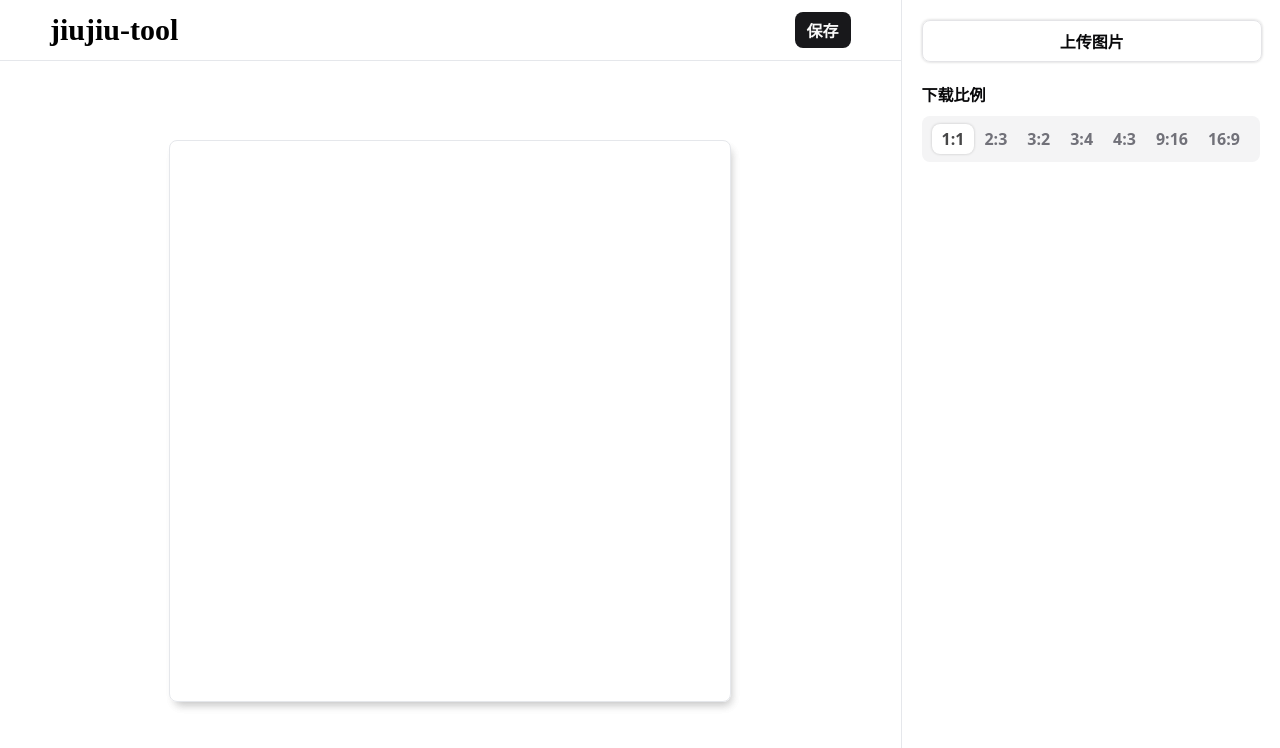
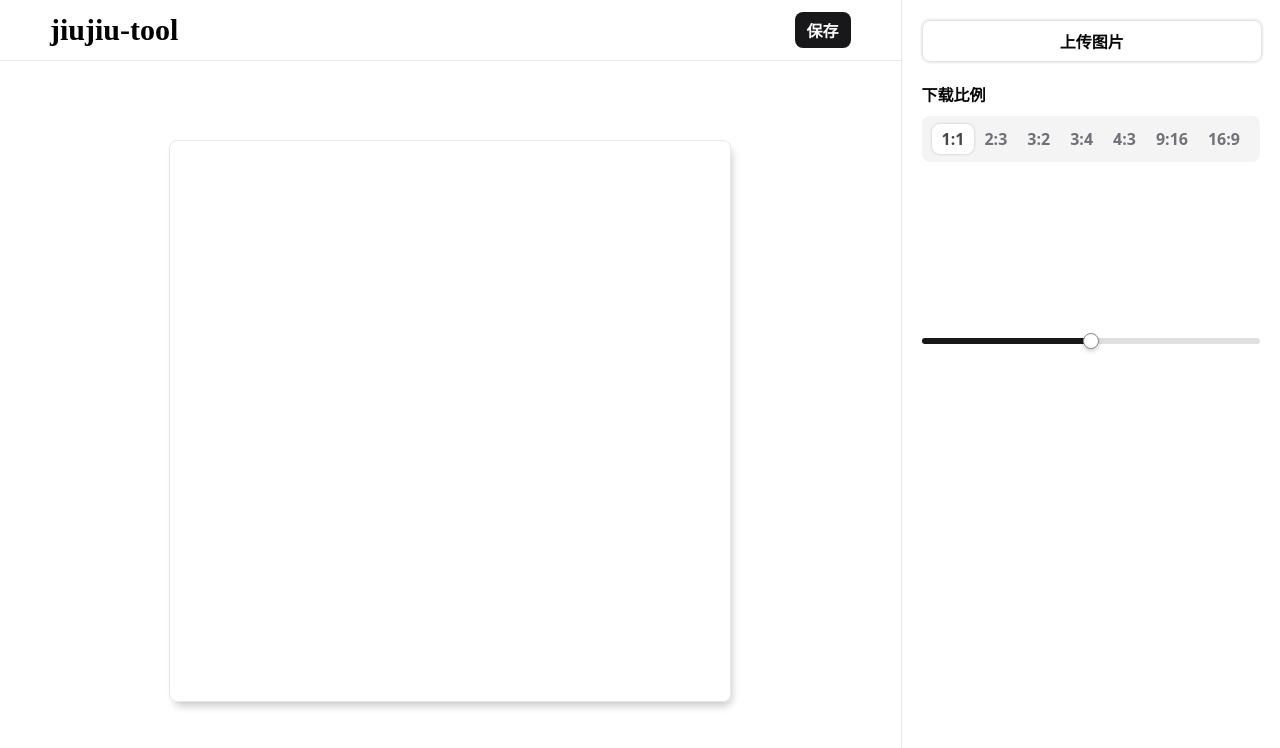
Before and after one commit to Jiujiuou/img-background, a React (Vite) app: page / in a window 1280 px wide. Shown: the top 748 px of the page. Built offline with nearby package versions, Linux system fonts and the light colour scheme; a web font is replaced by a local one.

Commit message:
feat: 新增 slider 组件

```diff
--- a/src/App.jsx
+++ b/src/App.jsx
@@ -2,11 +2,12 @@ import React, { useEffect, useState } from "react";
 import Header from "@/component/Header/Header";
 import useStore from "@/store";
 import RatioControl from "@/component/RatioControl/RatioControl";
-import ImageUpload from "./component/ImageUpload/ImageUpload";
-
+import ImageUpload from "@/component/ImageUpload/ImageUpload";
+import Slider from "@/component/Slider/Slider";
 import styles from "./index.module.less";
 
 function App() {
+  const [value, setValue] = useState(50);
   const _RatioStyle = useStore((state) => state._RatioStyle);
   const _BackgroundImageStyle = useStore(
     (state) => state._BackgroundImageStyle
@@ -32,6 +33,21 @@ function App() {
         <div className={styles.control}>
           <ImageUpload />
           <RatioControl />
+          <br />
+          <br />
+          <br />
+          <br />
+          <br />
+          <br />
+          <br />
+          <br />
+          <Slider
+            min={0}
+            max={100}
+            step={1}
+            value={value}
+            onChange={setValue}
+          />
         </div>
       </div>
     </div>
--- /dev/null
+++ b/src/component/Slider/Slider.jsx
@@ -0,0 +1,63 @@
+import React, { useState, useRef } from "react";
+import styles from "./index.module.css";
+const Slider = ({ min = 0, max = 100, step = 1, value, onChange }) => {
+  const [currentValue, setCurrentValue] = useState(value || min);
+  const sliderRef = useRef(null);
+
+  const handleSliderClick = (e) => {
+    const slider = sliderRef.current;
+    const rect = slider.getBoundingClientRect();
+    const offsetX = e.clientX - rect.left;
+    const sliderWidth = rect.width;
+
+    // 计算值
+    const newValue =
+      Math.round(((offsetX / sliderWidth) * (max - min)) / step) * step + min;
+    setCurrentValue(newValue);
+    onChange?.(newValue);
+  };
+
+  const handleThumbDrag = (e) => {
+    const slider = sliderRef.current;
+    const rect = slider.getBoundingClientRect();
+    const offsetX = Math.min(Math.max(e.clientX - rect.left, 0), rect.width);
+    const sliderWidth = rect.width;
+
+    // 计算值
+    const newValue =
+      Math.round(((offsetX / sliderWidth) * (max - min)) / step) * step + min;
+    setCurrentValue(newValue);
+    onChange?.(newValue);
+  };
+
+  const handleMouseDown = () => {
+    document.addEventListener("mousemove", handleThumbDrag);
+    document.addEventListener(
+      "mouseup",
+      () => {
+        document.removeEventListener("mousemove", handleThumbDrag);
+      },
+      { once: true }
+    );
+  };
+
+  const thumbPosition = ((currentValue - min) / (max - min)) * 100;
+
+  return (
+    <div className={styles.slider} ref={sliderRef} onClick={handleSliderClick}>
+      <div className={styles.track}>
+        <div
+          className={styles.fill}
+          style={{ width: `${thumbPosition}%` }}
+        ></div>
+      </div>
+      <div
+        className={styles.thumb}
+        style={{ left: `${thumbPosition}%` }}
+        onMouseDown={handleMouseDown}
+      ></div>
+    </div>
+  );
+};
+
+export default Slider;
--- /dev/null
+++ b/src/component/Slider/index.module.css
@@ -0,0 +1,40 @@
+.slider {
+  position: relative;
+  width: 100%;
+  height: 6px;
+  background-color: #e0e0e0;
+  border-radius: 4px;
+  cursor: pointer;
+  user-select: none;
+}
+
+.rack {
+  position: absolute;
+  width: 100%;
+  height: 100%;
+  background-color: transparent;
+}
+
+.fill {
+  position: absolute;
+  height: 100%;
+  background-color: #18181b;
+  border-radius: 4px 0 0 4px;
+}
+
+.thumb {
+  position: absolute;
+  top: 50%;
+  width: 14px;
+  height: 14px;
+  background-color: #fff;
+  border: 1px solid #8c8b8d;
+  border-radius: 50%;
+  transform: translate(-50%, -50%);
+  box-shadow: 0 2px 4px rgba(0, 0, 0, 0.2);
+  cursor: pointer;
+}
+
+.thumb:active {
+  cursor: pointer;
+}
```
